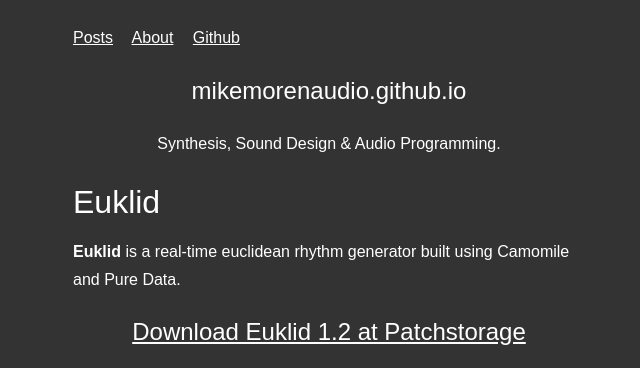
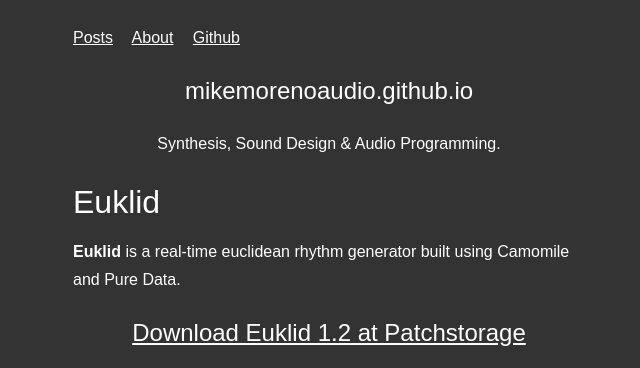
Before and after one commit to MikeMorenoAudio/mikemorenoaudio.github.io, a Jekyll site: the page built from _posts/2019-08-09-euklid-–-euclidean-rhythms-vst.md, in a window 1280 px wide, cut to the strip 0-368 px from the top of the page. Shown: the whole strip, without its empty margins (311-951 px from the left). Built offline with Jekyll 4.4.1, drawn with Linux system fonts in a browser that asks for light colours; nearby versions of some CDN libraries; some web fonts are replaced.

Commit message:
Update header and Euklid post

```diff
--- a/_includes/header.html
+++ b/_includes/header.html
@@ -5,7 +5,7 @@
         <a href="https://github.com/MikeMorenoAudio" target="_blank">Github</a>
     </nav>
     <div class="home">
-      <center><p><h2>mikemorenaudio.github.io</h2></p></center>
+      <center><p><h2>mikemorenoaudio.github.io</h2></p></center>
       <p align="center">Synthesis, Sound Design & Audio Programming.</p>
     </div>
 </header>
--- a/_posts/2019-08-09-euklid-–-euclidean-rhythms-vst.md
+++ b/_posts/2019-08-09-euklid-–-euclidean-rhythms-vst.md
@@ -6,7 +6,7 @@
 
 **Euklid** is a real-time euclidean rhythm generator built using Camomile and Pure Data.
 
-<center><p><font size="5"><a href="https://patchstorage.com/euklid"> Download Euklid 1.2 at Patchstorage </a></font></p></center>
+<center><p><h2><a href="https://patchstorage.com/euklid"> Download Euklid 1.2 at Patchstorage </a></h2></p></center>
 
 <iframe width="512" height="288"
 src="https://www.youtube.com/embed/MIk4-UJoH38">
```
